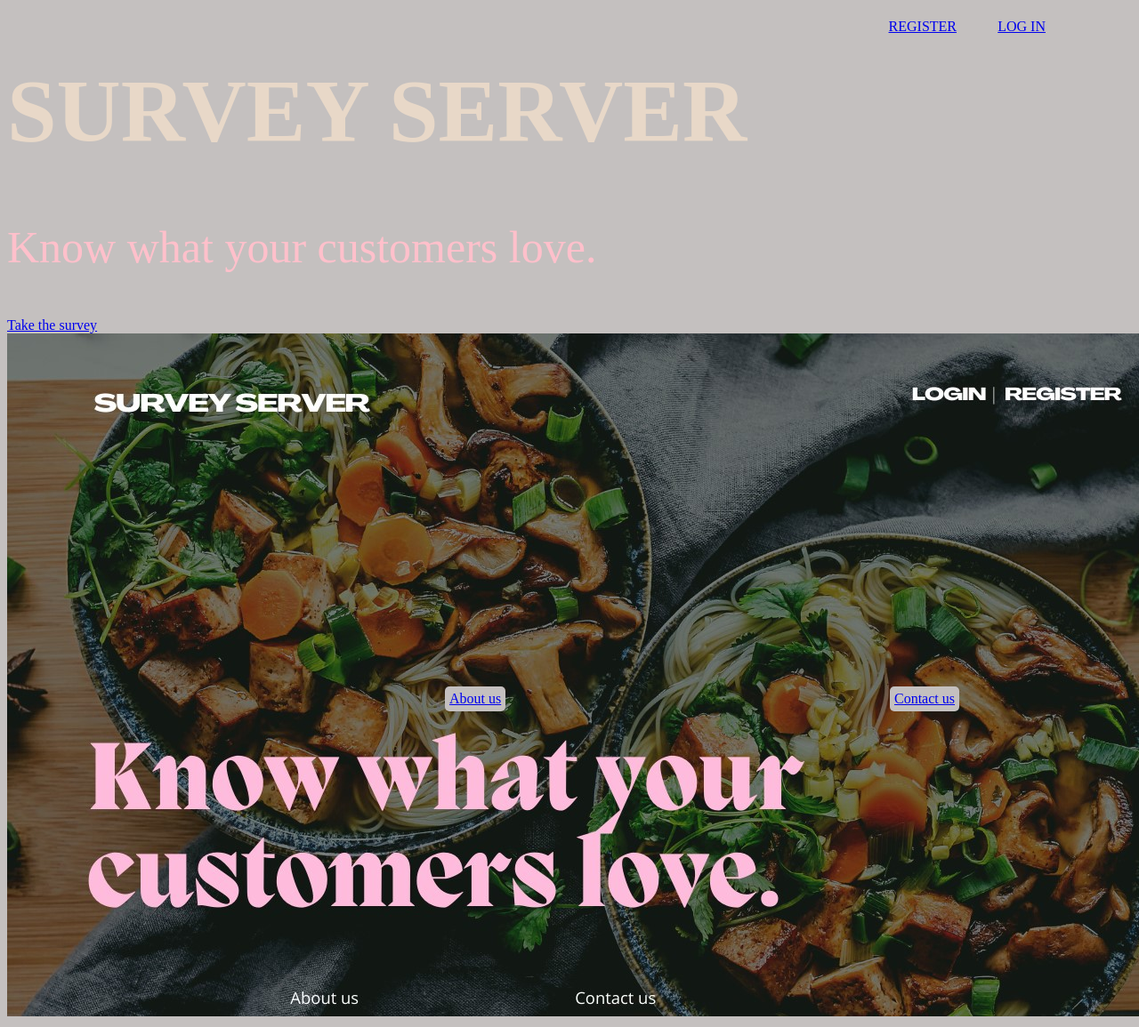
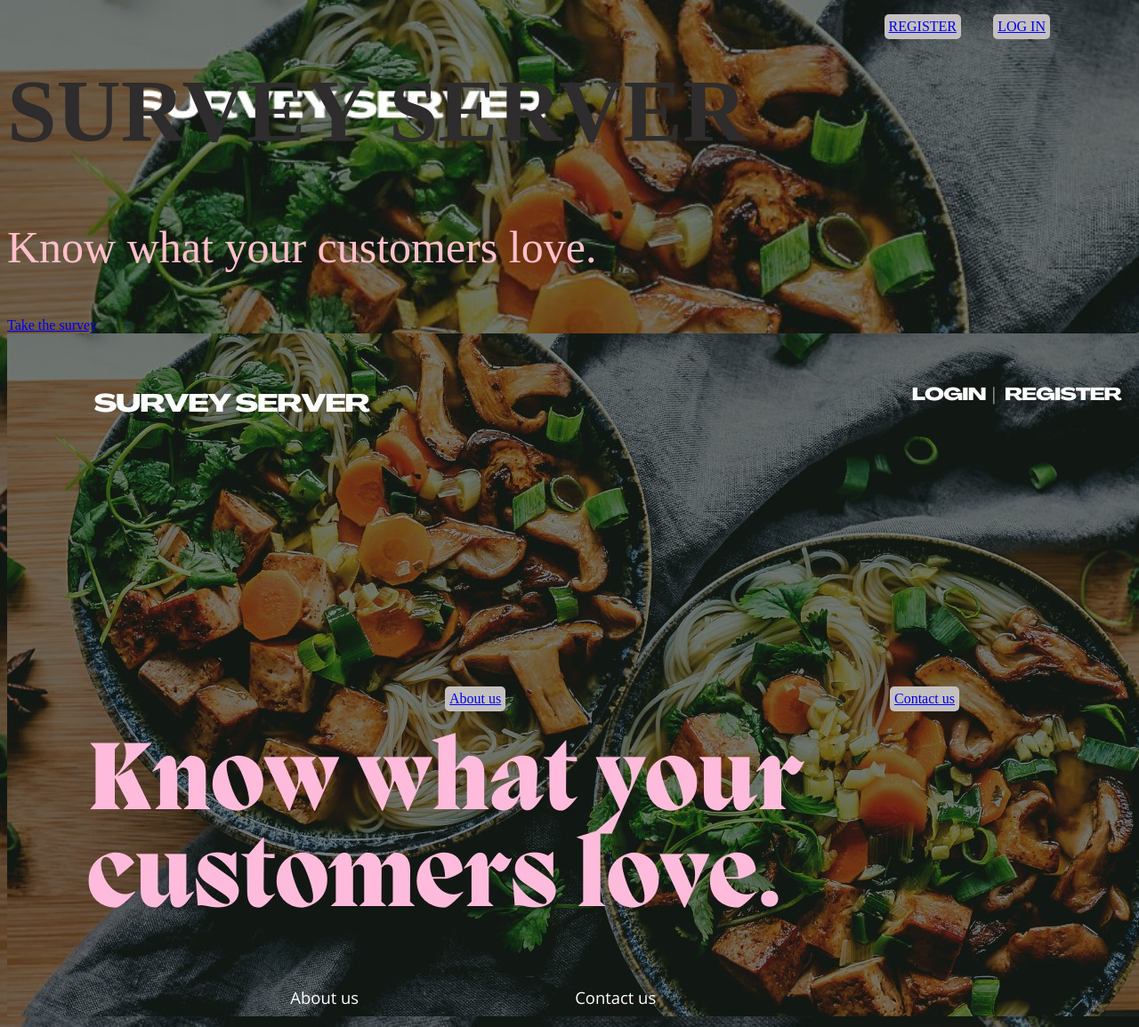
Before and after one commit to ccolqu91/WAD2-Group-Project, a Django app: page / in a window 1280 px wide; the page is wider, and only the part inside the window is pictured. Shown: that part at 89% size. Run offline with Django 4.2, Linux system fonts and the light colour scheme.

Commit message:
background test

```diff
--- a/templates/survey_server/index.html
+++ b/templates/survey_server/index.html
@@ -9,9 +9,11 @@
 			background-color: #C4C0BF;
 			background-repeat: no-repeat;
 			background-size: cover;
+			background-image: url('images/home.jpg');
+
 		}
         h1 {
-          color: #E8D8C8;
+          color: #2E2C2C;
           font-size: 100px;
            }
          .down {
```
